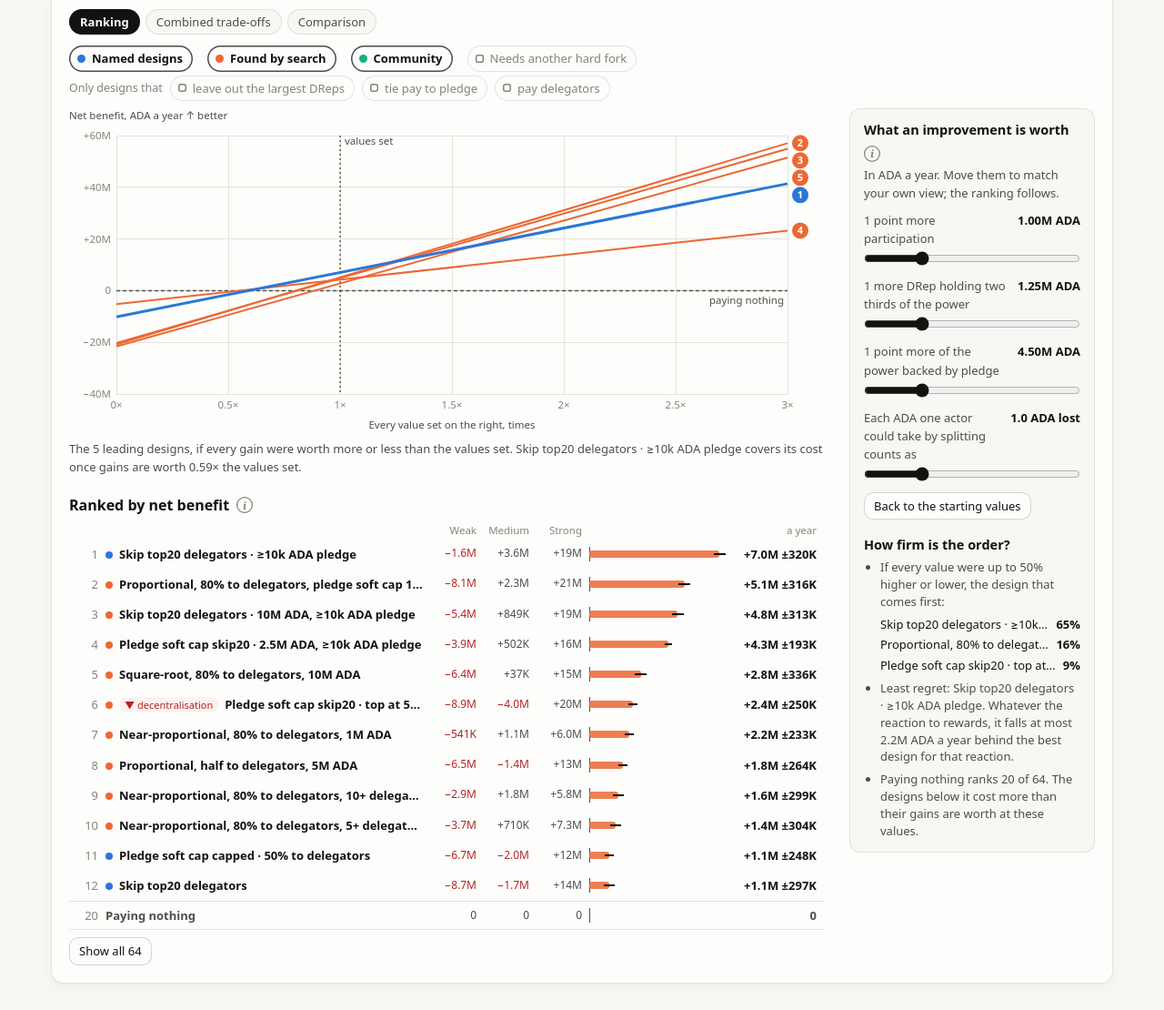
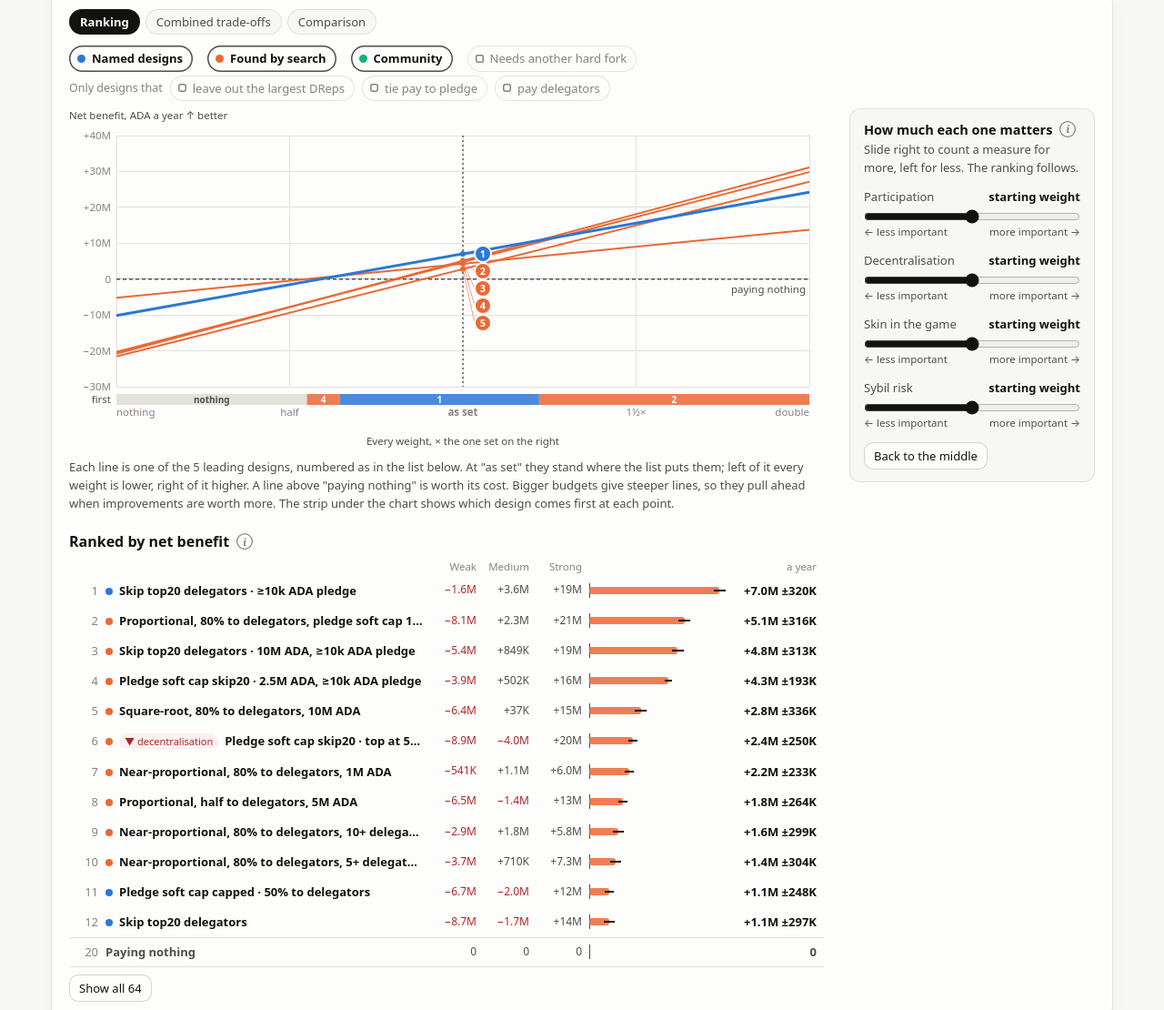
Before and after one commit to Cerkoryn/RSS-Gov, a plain HTML site: page results/site/index.html in a window 1280 px wide. Shown: the part 372-1482 px from the top of the page at 91% size. Drawn offline with Linux system fonts and the light colour scheme.

Commit message:
Ranking tab: clearer chart, weight sliders
- Chart: rank badges sit where the lines cross the weights set, so they
  match the list; the axis runs from nothing to double with plain tick
  labels, and a strip under the chart shows which design comes first at
  each point
- Side panel: one slider per measure, from less important to more
  important, with the starting weight in the middle; each step doubles or
  halves a weight and the far left leaves it out
- The "How firm is the order?" section is removed

Co-Authored-By: Claude Opus 5.5 <noreply@anthropic.com>

```diff
--- a/results/site/dashboard.js
+++ b/results/site/dashboard.js
@@ -7,7 +7,7 @@ const state = {
   chart: { named: true, search: true, proposed: true, fork: false },
   x: "tau67", y: "participation", round: null,
   lead: D.ranking ? "ranking" : D.search && D.search.hypervolume_unpaid ? "combined" : "pair",
-  rank: { mult: [1, 1, 1], loss: D.ranking ? D.ranking.sybil_loss : 1, all: false }, // the Ranking tab's values
+  rank: { pos: [0, 0, 0, 0], all: false }, // the Ranking tab's values
   features: new Set(), open: null, // family questions switched on; families opened in the coverage list
   heat: "participation", focusRow: null,
   cmp: { sort: null, dir: 1, page: 0, per: 25, sig: "" },
@@ -352,7 +352,7 @@ function detail() {
       const r = rows[i];
       h("p", { className: "small", style: "margin:10px 0 0" }, h("div", {}, host),
         `Ranks ${i + 1} of ${rows.length} by net benefit: ${money(r.score)} ADA a year (±${ada(r.ci)}), ` +
-        `${SCEN_SHORT.low.toLowerCase()} ${money(r.by[0])}, ${SCEN_SHORT.central.toLowerCase()} ${money(r.by[1])}, ${SCEN_SHORT.high.toLowerCase()} ${money(r.by[2])}, at the values in the Ranking tab.`);
+        `${SCEN_SHORT.low.toLowerCase()} ${money(r.by[0])}, ${SCEN_SHORT.central.toLowerCase()} ${money(r.by[1])}, ${SCEN_SHORT.high.toLowerCase()} ${money(r.by[2])}, at the weights in the Ranking tab.`);
     }
   }
   if (s.proposal) {
@@ -941,19 +941,19 @@ function frontierList(front) {
 }
 // ---------- ranking: net benefit in ADA a year, at values anyone can change ----------
 const NET = D.ranking;
-const GAIN_TEXT = { participation: "1 point more participation", tau67: "1 more DRep holding two thirds of the power", backing: "1 point more of the power backed by pledge" };
 const money = (v) => (v > 0.5 ? "+" : v < -0.5 ? "−" : "") + ada(Math.abs(v));
-const netValue = () => NET.value.map((v, i) => v * state.rank.mult[i]);
+const netValue = () => NET.value.map((v, i) => v * weight(state.rank.pos[i]));
+const netLoss = () => NET.sybil_loss * weight(state.rank.pos[3]);
 const netCache = { key: null, rows: null };
 // The designs switched on above the chart, ranked; paying nothing is the row named null.
 function netRows() {
   const shown = chartVisible().filter((s) => NET.designs[s.name]);
   const value = netValue();
-  const key = shown.map((s) => s.name).join("|") + "#" + value.join(",") + "#" + state.rank.loss;
+  const key = shown.map((s) => s.name).join("|") + "#" + value.join(",") + "#" + netLoss();
   if (netCache.key !== key) {
     const designs = Object.fromEntries(shown.map((s) => [s.name, NET.designs[s.name]]));
     netCache.key = key;
-    netCache.rows = Ranking.table(designs, value, state.rank.loss, NET.shake);
+    netCache.rows = Ranking.table(designs, value, netLoss(), NET.shake);
   }
   return netCache.rows;
 }
@@ -961,7 +961,7 @@ function netRows() {
 function netParts(r) {
   if (r.name === null) return { gains: 0, cost: 0 };
   const d = NET.designs[r.name];
-  const cost = (d.m.reduce((t, row) => t + row[3], 0) / d.m.length) * (1 + state.rank.loss * d.s);
+  const cost = (d.m.reduce((t, row) => t + row[3], 0) / d.m.length) * (1 + netLoss() * d.s);
   return { gains: r.score + cost, cost };
 }
 function ranking() {
@@ -972,55 +972,37 @@ function netResults() {
   const rows = netRows();
   rankList(rows);
   rankChart(rows);
-  rankFirm(rows);
 }
 function rankSide() {
   const side = $("#rank-side");
   side.textContent = "";
   const row = h("div", { className: "title-row" }, side);
-  h("h3", {}, row, "What an improvement is worth");
+  h("h3", {}, row, "How much each one matters");
   info(row, [
-    "Net benefit is what a design's gains are worth, minus what it costs, in ADA a year. These values say what each gain is worth: they are a judgement, not a measurement.",
-    "The starting values give the whole range of each measure in this study the same worth as the whole range of cost, 25M ADA a year, so no measure counts for more than another to begin with.",
-    "Cost counts as itself. The ADA one actor could take by posing as many DReps counts as lost on top of the cost, as many times as the last slider says.",
-    "Gains are averaged over a weak, a medium and a strong reaction to rewards, each counting the same.",
+    "Net benefit is what a design's gains are worth, minus what it costs, in ADA a year. How much a gain is worth is a judgement, not a measurement: these sliders set it.",
+    "In the middle, each measure's whole range in this study is worth as much as the whole range of cost (25M ADA a year), so none counts for more than another. Each step right doubles a measure's weight; each step left halves it; all the way left leaves it out.",
+    "Sybil risk counts the ADA one actor could take by posing as many DReps as lost, on top of the cost. Cost itself stays fixed.",
   ]);
-  h("p", { className: "small", style: "margin:4px 0 10px" }, side, "In ADA a year. Move them to match your own view; the ranking follows.");
-  const slider = (label, shown, value, max, onChange) => {
-    const box = h("label", { className: "rank-slider" }, side);
-    h("span", { className: "what" }, box, label);
-    const out = h("output", {}, box, shown(value));
-    const input = h("input", { type: "range", min: 0, max, step: max / 80, value }, box);
-    input.addEventListener("input", () => { out.textContent = shown(+input.value); onChange(+input.value); netResults(); });
-  };
-  const worth = (v) => (v >= 1e6 ? num(v / 1e6, 2) + "M" : ada(v)) + " ADA";
-  NET.gains.forEach((a, i) => slider(GAIN_TEXT[a], (m) => worth(NET.value[i] * m / AX[a].factor), state.rank.mult[i], 4, (m) => { state.rank.mult[i] = m; }));
-  slider("Each ADA one actor could take by splitting counts as", (m) => `${num(m, 1)} ADA lost`, state.rank.loss, 4, (m) => { state.rank.loss = m; });
-  const reset = h("button", { className: "ghost small-btn", type: "button" }, side, "Back to the starting values");
-  reset.addEventListener("click", () => { state.rank.mult = [1, 1, 1]; state.rank.loss = NET.sybil_loss; ranking(); });
-  h("div", { id: "rank-firm" }, side);
-}
-// How much the order depends on the values and on the reaction.
-function rankFirm(rows) {
-  const host = $("#rank-firm");
-  host.textContent = "";
-  const designs = rows.filter((r) => r.name !== null);
-  if (!designs.length) return;
-  h("h3", { style: "margin-top:18px" }, host, "How firm is the order?");
-  const ul = h("ul", { className: "firm" }, host);
-  const firsts = rows.filter((r) => r.first >= 0.01).sort((p, q) => q.first - p.first).slice(0, 3);
-  const li = h("li", {}, ul, `If every value were up to ${pct(NET.shake)} higher or lower, the design that comes first:`);
-  const ol = h("ol", { className: "firsts" }, li);
-  for (const r of firsts) {
-    const it = h("li", {}, ol);
-    h("span", { className: "nm" }, it, r.name === null ? "Paying nothing" : pretty(r.name));
-    h("b", {}, it, pct(r.first));
-  }
-  const least = designs.reduce((a, b) => (b.behind < a.behind ? b : a));
-  h("li", {}, ul, `Least regret: ${pretty(least.name)}. Whatever the reaction to rewards, it falls at most ${ada(least.behind)} ADA a year behind the best design for that reaction.`);
-  const at = rows.findIndex((r) => r.name === null);
-  h("li", {}, ul, at === 0 ? "Paying nothing ranks first: at these values no design is worth its cost."
-    : `Paying nothing ranks ${at + 1} of ${rows.length}. ${at + 1 < rows.length ? "The designs below it cost more than their gains are worth at these values." : "Every design is worth its cost at these values."}`);
+  h("p", { className: "small", style: "margin:2px 0 12px" }, side, "Slide right to count a measure for more, left for less. The ranking follows.");
+  NET.gains.forEach((a, i) => weightSlider(side, AX[a].family, i));
+  weightSlider(side, "Sybil risk", 3);
+  const reset = h("button", { className: "ghost small-btn", type: "button" }, side, "Back to the middle");
+  reset.addEventListener("click", () => { state.rank.pos = [0, 0, 0, 0]; ranking(); });
+}
+// A weight slider: the middle is the starting weight, each step doubles or halves it,
+// and the far left leaves the measure out.
+const LOW = -3, HIGH = 3;
+const weight = (p) => (p <= LOW ? 0 : 2 ** p);
+const weightText = (p) => (p <= LOW ? "left out" : Math.abs(p) < 0.01 ? "starting weight" : `${num(weight(p), weight(p) < 1 ? 2 : 1)}× weight`);
+function weightSlider(side, label, i) {
+  const box = h("label", { className: "rank-slider" }, side);
+  h("span", { className: "what" }, box, label);
+  const out = h("output", {}, box, weightText(state.rank.pos[i]));
+  const input = h("input", { type: "range", min: LOW, max: HIGH, step: 0.25, value: state.rank.pos[i] }, box);
+  input.addEventListener("input", () => { state.rank.pos[i] = +input.value; out.textContent = weightText(+input.value); netResults(); });
+  const ends = h("span", { className: "ends", "aria-hidden": "true" }, box);
+  h("span", {}, ends, "← less important");
+  h("span", {}, ends, "more important →");
 }
 function rankList(rows) {
   const host = $("#rank-list");
@@ -1029,7 +1011,7 @@ function rankList(rows) {
   const tr = h("div", { className: "title-row" }, head);
   h("h3", {}, tr, "Ranked by net benefit");
   info(tr, [
-    "Each design's gains, at the values on the right, minus its cost and what splitting could take, in ADA a year. Paying nothing scores 0, so a design below it is not worth its cost at these values.",
+    "Each design's gains, at the weights on the right, minus its cost and what splitting could take, in ADA a year. Paying nothing scores 0, so a design below it is not worth its cost at these values.",
     "Weak, medium and strong: the same under each reaction to rewards. The ranking uses their average; ± is the 95% interval over the same simulated runs for every design.",
     "Only the designs switched on above the chart are ranked. A red ▼ before a name marks a design that is worse than paying nothing on that measure under some reaction: it crosses the guardrail.",
   ]);
@@ -1067,7 +1049,7 @@ function rankList(rows) {
       b.title = [
         `${pretty(s.name)}: ${money(r.score)} ADA a year (95% ${money(r.score - r.ci)} to ${money(r.score + r.ci)}).`,
         `Falls at most ${ada(r.behind)} ADA a year behind the best design under any one reaction.`,
-        w === Infinity ? "Its gains would not cover its cost at any values." : `Worth its cost once gains are worth ${num(w, 2)}× the values set.`,
+        w === Infinity ? "Its gains would not cover its cost at any weight." : `Worth its cost once every weight is ${num(w, 2)}× the one set.`,
         `First in ${pct(r.first)} of draws when every value moves by up to ${pct(NET.shake)}.`,
       ].join("\n");
       b.addEventListener("click", () => openDesign(s.name));
@@ -1079,60 +1061,86 @@ function rankList(rows) {
   }
 }
 // Net benefit of the leading designs if every gain were worth k times the values set.
+// The rank badges sit on the "as set" line, where the order is the list's; the strip below
+// the chart says which design comes first at each k.
 function rankChart(rows) {
   const host = $("#rank-chart");
   host.textContent = "";
   const top = rows.filter((r) => r.name !== null).slice(0, 5);
   if (!top.length) return;
-  const K = 3;
+  const K = 2;
   const lines = top.map((r) => ({ r, s: D.schemes.find((q) => q.name === r.name), rank: rows.indexOf(r) + 1, ...netParts(r) }));
   const at = (l, k) => k * l.gains - l.cost;
-  const W = host.clientWidth, H = Math.max(260, Math.min(360, W * 0.45));
-  const m = { l: 52, r: 40, t: 30, b: 46 };
+  const W = host.clientWidth, H = Math.max(280, Math.min(380, W * 0.48));
+  const m = { l: 52, r: 16, t: 30, b: 74 };
   const ys = lines.flatMap((l) => [at(l, 0), at(l, K)]);
   const yt = ticks(Math.min(0, ...ys), Math.max(0, ...ys), 5);
   const x = scale(0, K, m.l, W - m.r), y = scale(yt[0], yt[yt.length - 1], H - m.b, m.t);
-  const svg = el("svg", { width: W, height: H, role: "img", "aria-label": "Net benefit of the leading designs as every value is scaled" }, host);
+  const svg = el("svg", { width: W, height: H, role: "img", "aria-label": "Net benefit of the leading designs if improvements were worth more or less" }, host);
   for (const v of yt) {
     el("line", { x1: m.l, x2: W - m.r, y1: y(v), y2: y(v), class: v === 0 ? "base" : "grid" }, svg);
     text(svg, m.l - 6, y(v) + 4, v ? money(v) : "0", { "text-anchor": "end" });
   }
-  for (let k = 0; k <= K; k += 0.5) {
+  const KT = [[0, "nothing"], [0.5, "half"], [1, "as set"], [1.5, "1½×"], [2, "double"]];
+  for (const [k, label] of KT) {
     el("line", { x1: x(k), x2: x(k), y1: m.t, y2: H - m.b, class: "grid" }, svg);
-    text(svg, x(k), H - m.b + 16, num(k, k % 1 ? 1 : 0) + "×", { "text-anchor": "middle" });
-  }
-  text(svg, (m.l + W - m.r) / 2, H - 8, "Every value set on the right, times", { "text-anchor": "middle", class: "ink2" });
+    text(svg, x(k), H - m.b + 32, label, { "text-anchor": ["start", "end"][[0, K].indexOf(k)] || "middle", "font-weight": k === 1 ? 650 : 400 });
+  }
+  text(svg, (m.l + W - m.r) / 2, H - 10, "Every weight, × the one set on the right", { "text-anchor": "middle", class: "ink2" });
   text(svg, 0, 12, "Net benefit, ADA a year  ↑ better", { class: "ink2" });
   const halo = (t) => { t.setAttribute("paint-order", "stroke"); t.setAttribute("stroke", "var(--surface)"); t.setAttribute("stroke-width", 3); return t; };
   el("line", { x1: m.l, x2: W - m.r, y1: y(0), y2: y(0), stroke: "var(--ink-2)", "stroke-width": 1.5, "stroke-dasharray": "4 3" }, svg);
   halo(text(svg, W - m.r - 4, y(0) + 15, "paying nothing", { "text-anchor": "end", "font-size": 11.5, class: "ink2" }));
   el("line", { x1: x(1), x2: x(1), y1: m.t, y2: H - m.b, stroke: "var(--ink)", "stroke-width": 1, "stroke-dasharray": "2 3" }, svg);
-  halo(text(svg, x(1) + 5, m.t + 10, "values set", { "font-size": 11.5, class: "ink2" }));
-  // lines drawn worst first, so the leader sits on top; rank numbers at the right end, kept apart
-  const ends = [];
   for (const l of [...lines].reverse()) {
     el("line", { x1: x(0), x2: x(K), y1: y(at(l, 0)), y2: y(at(l, K)), stroke: KIND[l.s.kind].color, "stroke-width": l.rank === 1 ? 3 : 2 }, svg);
-    ends.push({ l, py: y(at(l, K)) });
-  }
-  ends.sort((a, b) => a.py - b.py);
-  for (let i = 1; i < ends.length; i++) ends[i].py = Math.max(ends[i].py, ends[i - 1].py + 19);
-  for (const e of ends) {
-    el("circle", { cx: W - m.r + 14, cy: e.py, r: 9, fill: KIND[e.l.s.kind].color }, svg);
-    text(svg, W - m.r + 14, e.py + 4, String(e.l.rank), { "text-anchor": "middle", style: "fill:#fff;font-size:11px;font-weight:700" });
-  }
+  }
+  // rank badges where the lines cross "as set", in a column just right of it, kept apart
+  const badges = lines.map((l) => ({ l, py: y(at(l, 1)) })).sort((a, b) => a.py - b.py);
+  for (let i = 1; i < badges.length; i++) badges[i].py = Math.max(badges[i].py, badges[i - 1].py + 19);
+  const bx = x(1) + 22;
+  for (const b of badges) {
+    el("line", { x1: x(1), y1: y(at(b.l, 1)), x2: bx - 9, y2: b.py, stroke: KIND[b.l.s.kind].color, "stroke-width": 1, opacity: 0.6 }, svg);
+    el("circle", { cx: x(1), cy: y(at(b.l, 1)), r: 3, fill: KIND[b.l.s.kind].color }, svg);
+    el("circle", { cx: bx, cy: b.py, r: 9, fill: KIND[b.l.s.kind].color, stroke: "var(--surface)", "stroke-width": 2 }, svg);
+    text(svg, bx, b.py + 4, String(b.l.rank), { "text-anchor": "middle", style: "fill:#fff;font-size:11px;font-weight:700" });
+  }
+  // who comes first at each k, paying nothing included: a strip under the plot
+  const N = 400, leader = (k) => lines.reduce((best, l) => (at(l, k) > (best ? at(best, k) : 0) ? l : best), null);
+  const runs = [];
+  for (let i = 0; i <= N; i++) {
+    const k = (i / N) * K, l = leader(k);
+    if (runs.length && runs[runs.length - 1].l === l) runs[runs.length - 1].to = k;
+    else runs.push({ l, from: k, to: k });
+  }
+  const sy = H - m.b + 8;
+  for (const run of runs) {
+    const x0 = x(run.from), x1 = x(Math.min(K, run.to + K / N));
+    el("rect", { x: x0, y: sy, width: Math.max(1, x1 - x0), height: 12, fill: run.l ? KIND[run.l.s.kind].color : "var(--grid)", opacity: run.l ? 0.85 : 1 }, svg);
+    if (x1 - x0 > 26) text(svg, (x0 + x1) / 2, sy + 10, run.l ? String(run.l.rank) : "nothing", { "text-anchor": "middle", style: `fill:${run.l ? "#fff" : "var(--ink-2)"};font-size:10px;font-weight:700` });
+  }
+  halo(text(svg, m.l - 6, sy + 10, "first", { "text-anchor": "end", "font-size": 11, class: "ink2" }));
   const cross = el("line", { y1: m.t, y2: H - m.b, stroke: "var(--ink-2)", "stroke-width": 1, visibility: "hidden", "pointer-events": "none" }, svg);
-  const layer = el("rect", { x: m.l, y: m.t, width: W - m.l - m.r, height: H - m.t - m.b, class: "hit" }, svg);
+  const layer = el("rect", { x: m.l, y: m.t, width: W - m.l - m.r, height: H - m.t - m.b + 22, class: "hit" }, svg);
   layer.addEventListener("pointermove", (e) => {
     const b = svg.getBoundingClientRect(), k = Math.max(0, Math.min(K, ((e.clientX - b.left - m.l) / (W - m.l - m.r)) * K));
     cross.setAttribute("x1", x(k)); cross.setAttribute("x2", x(k)); cross.setAttribute("visibility", "visible");
     const list = [...lines.map((l) => ({ key: KIND[l.s.kind].color, v: at(l, k), label: `${l.rank}. ${pretty(l.s.name)}` })), { key: "var(--surface)", v: 0, label: "Paying nothing" }].sort((p, q) => q.v - p.v);
-    showTip(e, [{ value: `Gains worth ${num(k, 2)}× the values set` }, ...list.map((q) => ({ key: q.key, value: money(q.v), label: q.label }))]);
+    showTip(e, [{ value: `Every weight ${num(k, 2)}× the one set` }, ...list.map((q) => ({ key: q.key, value: money(q.v), label: q.label }))]);
   });
   layer.addEventListener("pointerleave", () => { hideTip(); cross.setAttribute("visibility", "hidden"); });
-  const note = h("p", { className: "small", style: "margin:4px 0 0" }, host, "");
-  const flip = lines[0].gains > 0 ? lines[0].cost / lines[0].gains : Infinity;
-  note.textContent = `The ${lines.length} leading designs, if every gain were worth more or less than the values set. ` +
-    (flip === Infinity ? `${pretty(lines[0].s.name)} never covers its cost.` : `${pretty(lines[0].s.name)} covers its cost once gains are worth ${num(flip, 2)}× the values set.`);
+  // the same strip, in words
+  const say = (v) => (Math.abs(v - 1) < 0.005 ? "as set" : `${num(v, 2)}×`);
+  const parts = runs.map((run, i) => {
+    const who = run.l ? `${run.l.rank}. ${pretty(run.l.s.name)}` : "paying nothing";
+    if (runs.length === 1) return `${who} comes first throughout`;
+    return i === 0 ? `${who} up to ${say(run.to)}` : i === runs.length - 1 ? `${who} beyond ${say(run.from)}` : `${who} from ${say(run.from)} to ${say(run.to)}`;
+  });
+  svg.setAttribute("aria-label", `Net benefit of the ${lines.length} leading designs if every improvement were worth less or more than the weights set. Comes first: ${parts.join("; ")}.`);
+  h("p", { className: "small", style: "margin:4px 0 0" }, host,
+    `Each line is one of the ${lines.length} leading designs, numbered as in the list below. At "as set" they stand where the list puts them; ` +
+    `left of it every weight is lower, right of it higher. A line above "paying nothing" is worth its cost. ` +
+    `Bigger budgets give steeper lines, so they pull ahead when improvements are worth more. The strip under the chart shows which design comes first at each point.`);
 }
 
 // ---------- combined trade-offs: the hypervolume, as a multiple of what paying nothing covers ----------
--- a/results/site/site.css
+++ b/results/site/site.css
@@ -476,7 +476,6 @@ table.kin .same { color: var(--muted); }
 .rank-slider output { font-weight: 650; color: var(--ink); font-variant-numeric: tabular-nums; }
 .rank-slider input { grid-column: 1 / 3; width: 100%; accent-color: var(--ink); margin: 2px 0 0; }
 button.small-btn { padding: 5px 11px; font-size: 13px; }
-ul.firm { margin: 6px 0 0; padding-left: 18px; font-size: 13px; color: var(--ink-2); display: grid; gap: 6px; line-height: 1.45; }
 ol.rank-list { list-style: none; padding: 0; margin: 0; display: grid; gap: 1px; }
 .rank-row { width: 100%; display: grid; grid-template-columns: 24px minmax(0, 1fr) repeat(3, 50px) minmax(70px, 150px) 92px; gap: 8px; align-items: center; border: 0; background: none; padding: 6px 8px; border-radius: 8px; text-align: left; font-size: 13px; color: var(--ink); }
 button.rank-row { cursor: pointer; }
@@ -501,7 +500,4 @@ button.rank-row:hover { background: var(--wash); }
   .rank-row { grid-template-columns: 20px minmax(0, 1fr) 84px; }
   .rank-row .sc, .rank-row .nbar, .rank-row.rank-head { display: none; }
 }
-ol.firsts { list-style: none; padding: 0; margin: 6px 0 0; display: grid; gap: 4px; }
-ol.firsts li { display: grid; grid-template-columns: minmax(0, 1fr) auto; gap: 8px; }
-ol.firsts .nm { overflow: hidden; text-overflow: ellipsis; white-space: nowrap; color: var(--ink); }
-ol.firsts b { font-variant-numeric: tabular-nums; color: var(--ink); }
+.rank-slider .ends { grid-column: 1 / 3; display: flex; justify-content: space-between; font-size: 11.5px; color: var(--ink-3, var(--ink-2)); margin-top: -2px; }
--- a/src/rss_gov/web/site.css
+++ b/src/rss_gov/web/site.css
@@ -476,7 +476,6 @@ table.kin .same { color: var(--muted); }
 .rank-slider output { font-weight: 650; color: var(--ink); font-variant-numeric: tabular-nums; }
 .rank-slider input { grid-column: 1 / 3; width: 100%; accent-color: var(--ink); margin: 2px 0 0; }
 button.small-btn { padding: 5px 11px; font-size: 13px; }
-ul.firm { margin: 6px 0 0; padding-left: 18px; font-size: 13px; color: var(--ink-2); display: grid; gap: 6px; line-height: 1.45; }
 ol.rank-list { list-style: none; padding: 0; margin: 0; display: grid; gap: 1px; }
 .rank-row { width: 100%; display: grid; grid-template-columns: 24px minmax(0, 1fr) repeat(3, 50px) minmax(70px, 150px) 92px; gap: 8px; align-items: center; border: 0; background: none; padding: 6px 8px; border-radius: 8px; text-align: left; font-size: 13px; color: var(--ink); }
 button.rank-row { cursor: pointer; }
@@ -501,7 +500,4 @@ button.rank-row:hover { background: var(--wash); }
   .rank-row { grid-template-columns: 20px minmax(0, 1fr) 84px; }
   .rank-row .sc, .rank-row .nbar, .rank-row.rank-head { display: none; }
 }
-ol.firsts { list-style: none; padding: 0; margin: 6px 0 0; display: grid; gap: 4px; }
-ol.firsts li { display: grid; grid-template-columns: minmax(0, 1fr) auto; gap: 8px; }
-ol.firsts .nm { overflow: hidden; text-overflow: ellipsis; white-space: nowrap; color: var(--ink); }
-ol.firsts b { font-variant-numeric: tabular-nums; color: var(--ink); }
+.rank-slider .ends { grid-column: 1 / 3; display: flex; justify-content: space-between; font-size: 11.5px; color: var(--ink-3, var(--ink-2)); margin-top: -2px; }
```
Also changed, not shown: results/site/index.html (+3 -3 lines), results/site/methods.html (+2 -2 lines), results/site/propose.html (+2 -2 lines), src/rss_gov/web/dashboard.js (+84 -76 lines), results/site/data.js.
